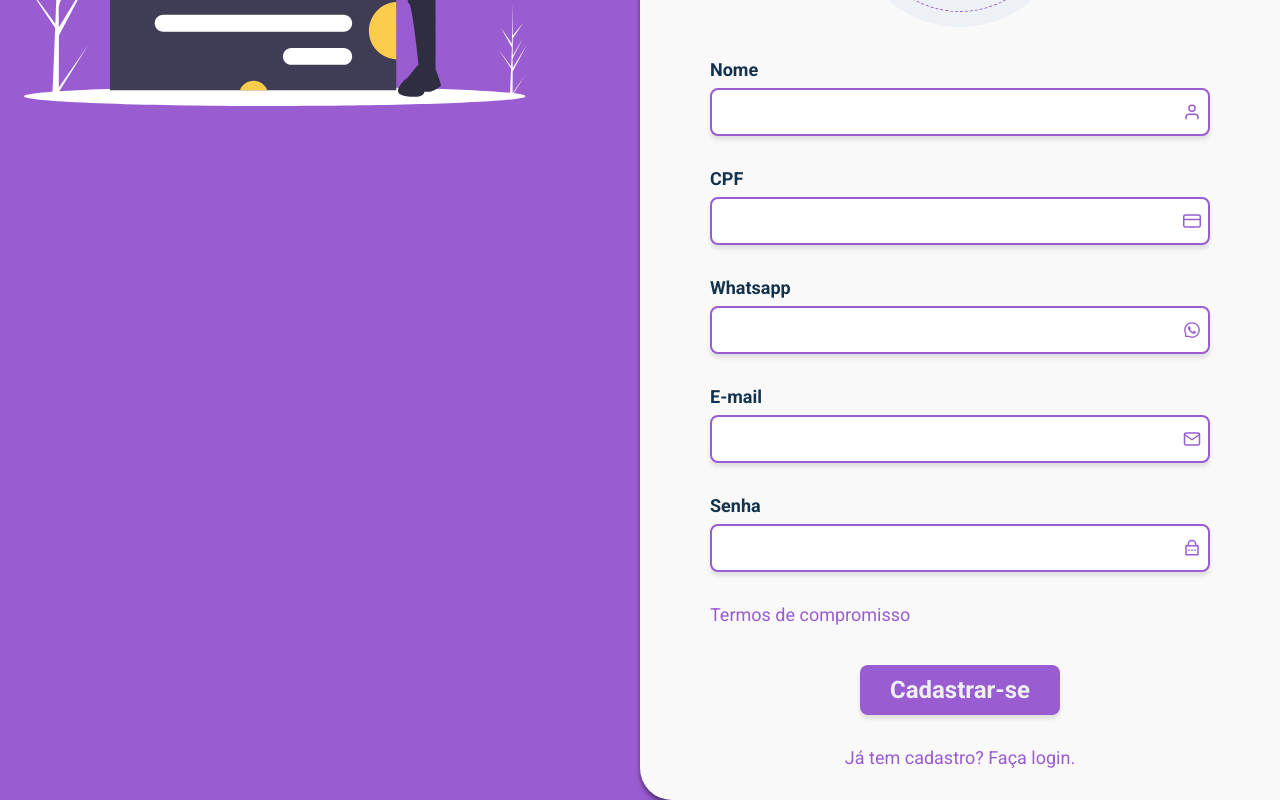
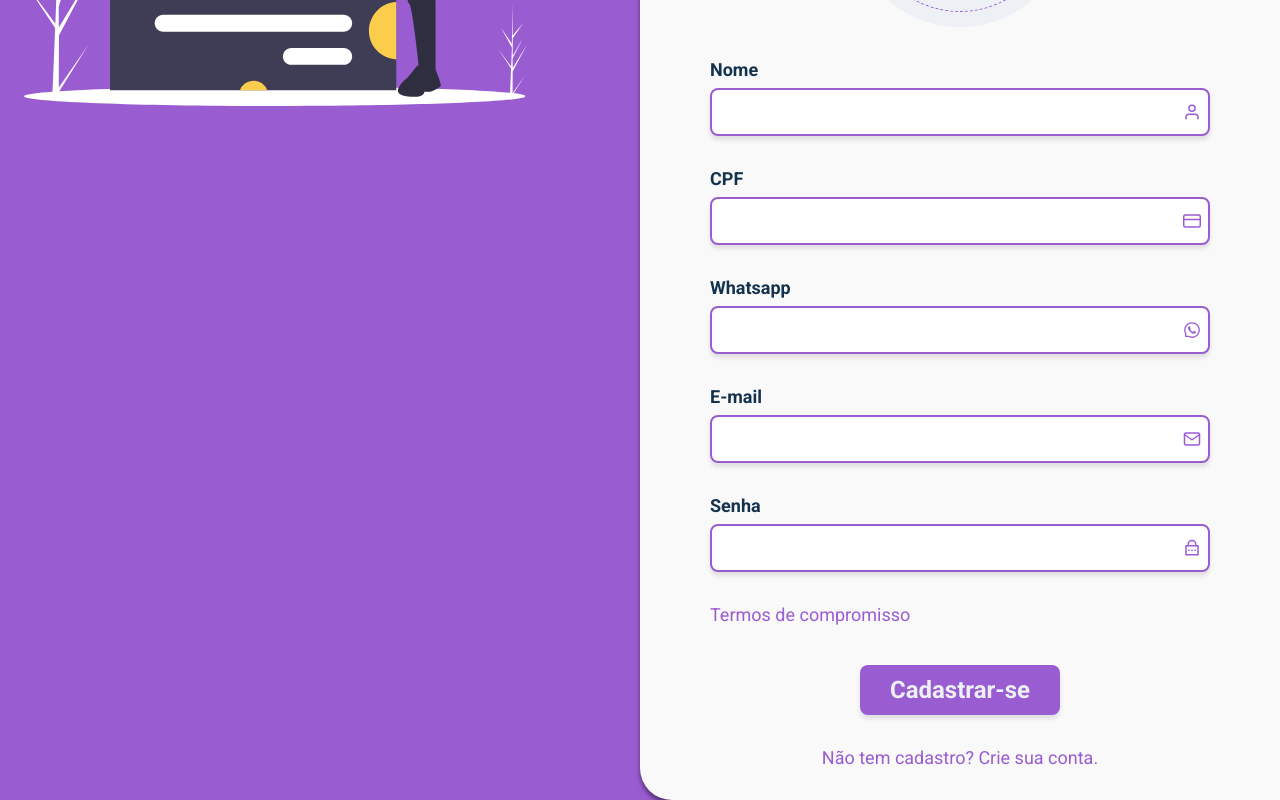
Before and after one commit to samuelLimaSantos/me-empresta-front-end, a React (Create React App) app: page /register in a window 1280 px wide. Shown: the part 385-1185 px from the top of the page. Built offline with nearby package versions, Linux system fonts and the light colour scheme.

Commit message:
Fixing bugs

```diff
--- a/src/pages/Register/index.tsx
+++ b/src/pages/Register/index.tsx
@@ -166,7 +166,7 @@
 
             <button type="submit">Cadastrar-se</button>
 
-            <Link to="/login">Já tem cadastro? Faça login.</Link>
+            <Link to="/login">Não tem cadastro? Crie sua conta.</Link>
           </fieldset>
         </Form>
       </Content>
```
